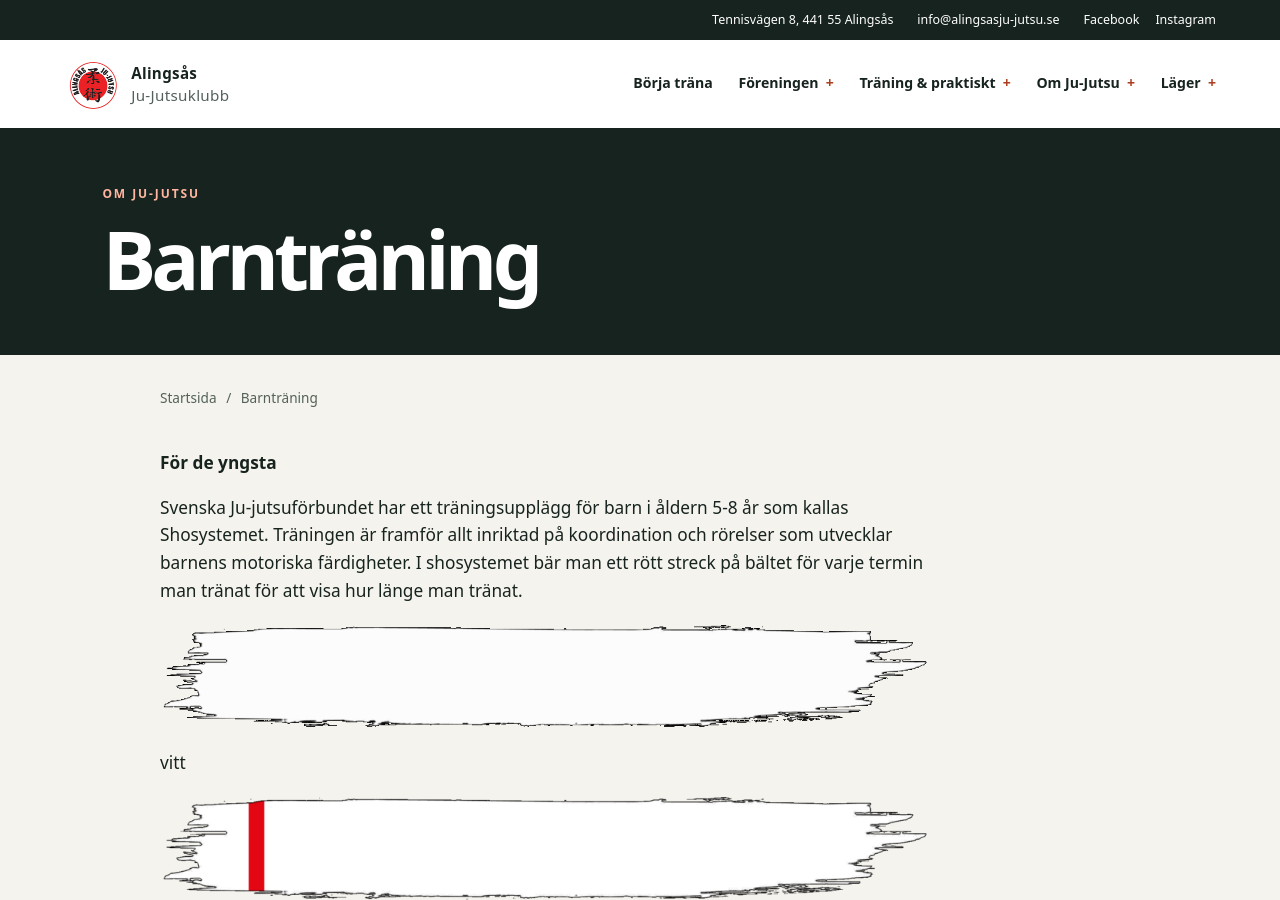
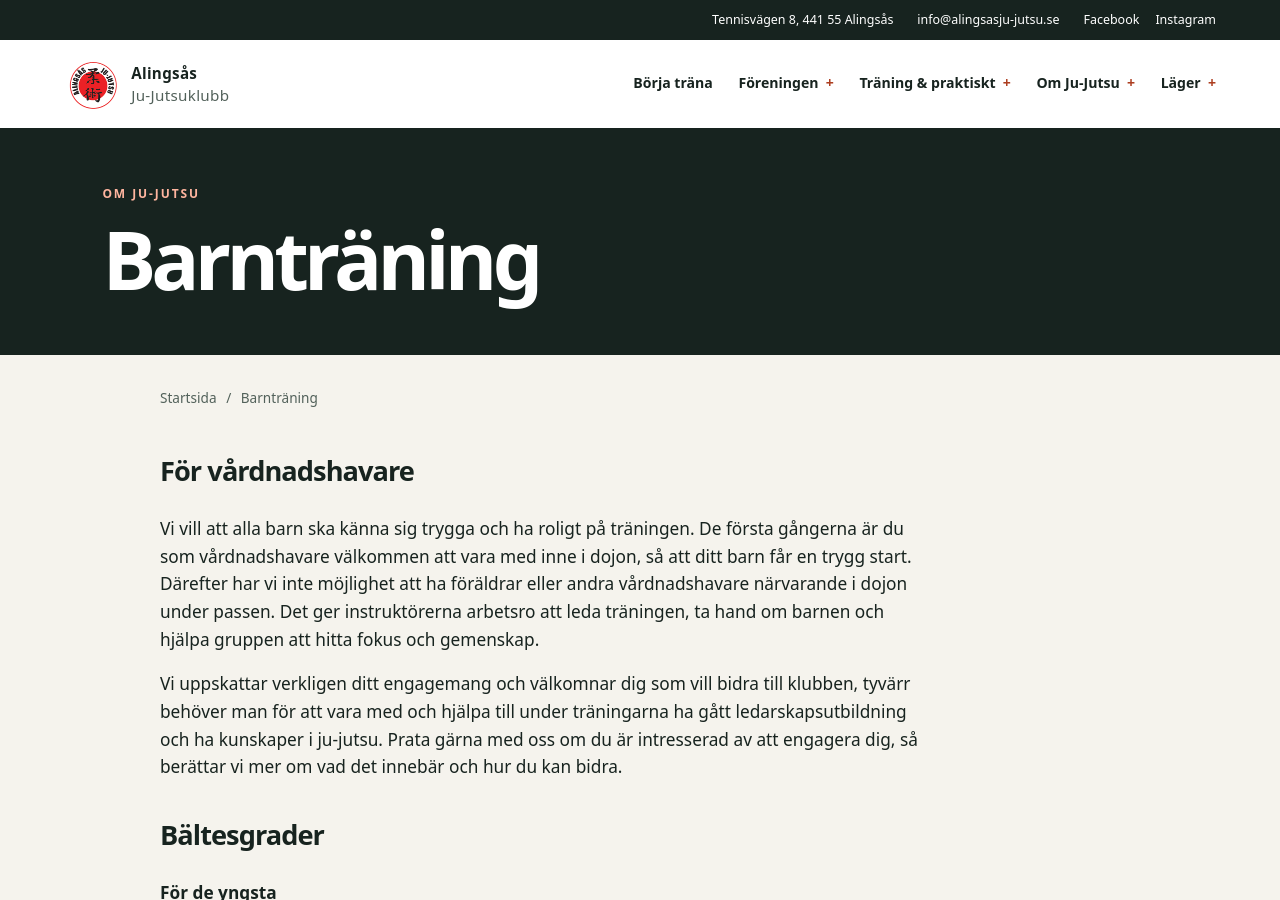
Before and after one commit to Alingsas-Ju-Jutsu/alingsasju-jujutsu.se, a Jekyll site: the page built from _club_pages/barntraning.md, in a window 1280 px wide and 900 px high. Built offline with Jekyll 4.4.1, drawn with Linux system fonts in a browser that asks for light colours.

Commit message:
barninfo

```diff
--- a/_club_pages/barntraning.md
+++ b/_club_pages/barntraning.md
@@ -5,9 +5,17 @@ permalink: "/ju-jutsu/barntraning/"
 source_date: '2026-11-03'
 source_id: '274'
 maintained_content: true
-description: Läs om barnträning i Ju-jutsu Kai, sho- och monsystemet, bältesgrader
-  och kraven för gradering.
+description: Information för vårdnadshavare om barnträningen samt om Ju-jutsu Kais
+  sho- och monsystem, bältesgrader och kraven för gradering.
 ---
+
+## För vårdnadshavare
+
+Vi vill att alla barn ska känna sig trygga och ha roligt på träningen. De första gångerna är du som vårdnadshavare välkommen att vara med inne i dojon, så att ditt barn får en trygg start. Därefter har vi inte möjlighet att ha föräldrar eller andra vårdnadshavare närvarande i dojon under passen. Det ger instruktörerna arbetsro att leda träningen, ta hand om barnen och hjälpa gruppen att hitta fokus och gemenskap.
+
+Vi uppskattar verkligen ditt engagemang och välkomnar dig som vill bidra till klubben, tyvärr behöver man för att vara med och hjälpa till under träningarna ha gått ledarskapsutbildning och ha kunskaper i ju-jutsu. Prata gärna med oss om du är intresserad av att engagera dig, så berättar vi mer om vad det innebär och hur du kan bidra.
+
+## Bältesgrader
 
 **För de yngsta**
 
```
Also changed, not shown: _club_pages/borja-trana.md (+12 -0 lines).
